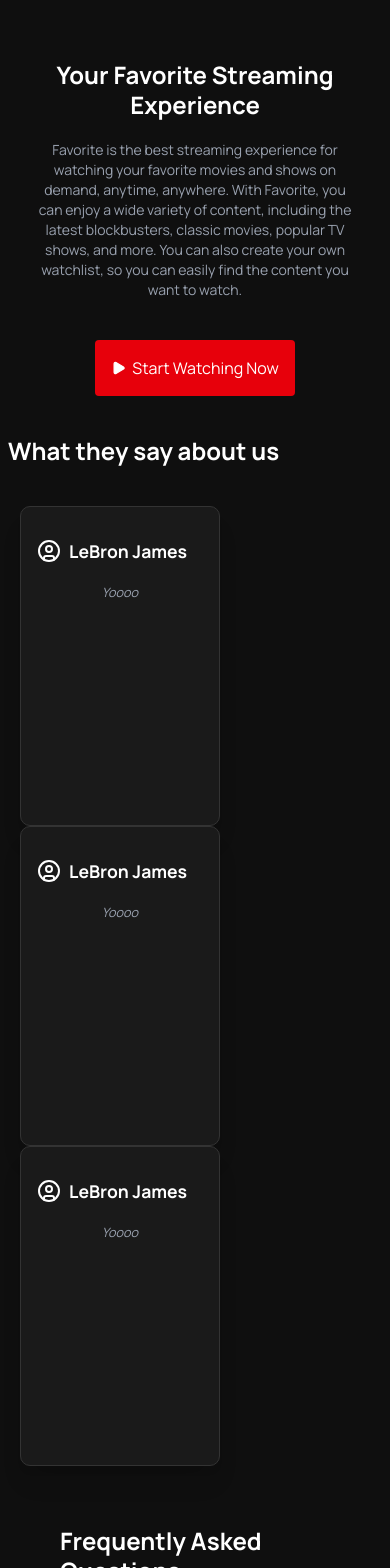
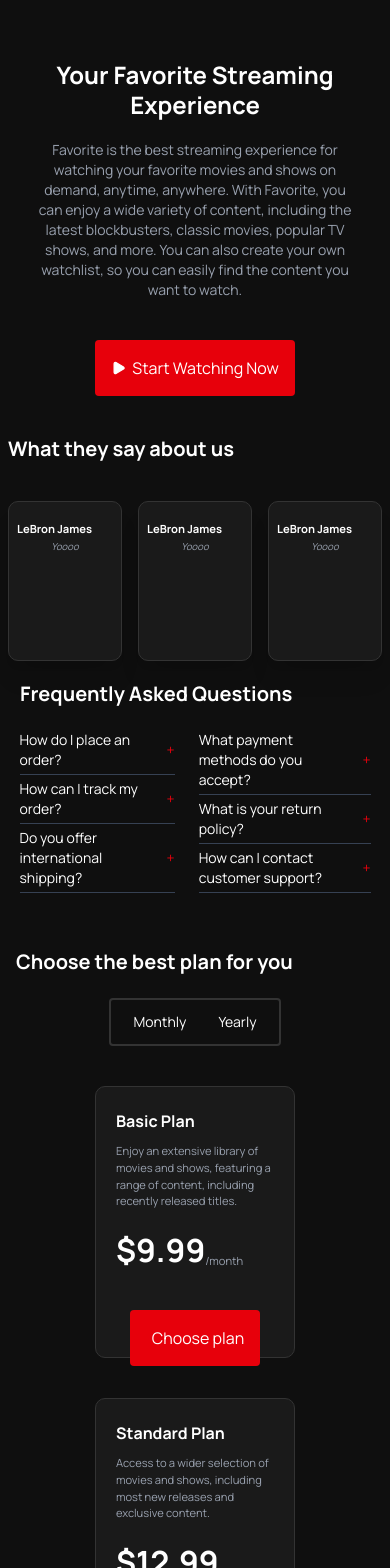
Before and after one commit to LucasSpagnoli/streaming, a Next.js app: page / in a window 390 px wide. Shown: the top 1568 px of the page. Built offline with nearby package versions, Linux system fonts and the light colour scheme.

Commit message:
responsividade para celular

```diff
--- a/components/landing/components/ctaButton.tsx
+++ b/components/landing/components/ctaButton.tsx
@@ -8,7 +8,7 @@ type CTAButtonProps = {
 
 const CTAButton = ({play, text}: CTAButtonProps) => {
     return (
-        <Link className={"bg-red-600 rounded text-white md:w-52 max-w-xs flex md:p-2 p-4 justify-center self-center mt-5"} href={"/login"}>
+        <Link className={"bg-red-600 rounded text-white lg:w-52 max-w-xs flex md:p-2 p-4 justify-center self-center mt-5"} href={"/login"}>
             {play && <Play fill={"white"} width={15}/>}
             <p className={"indent-1.5"}>{text}</p>
         </Link>
--- a/components/landing/components/faq/faqFeature.tsx
+++ b/components/landing/components/faq/faqFeature.tsx
@@ -7,9 +7,9 @@ const FaqFeature = () => {
     const right = faqArray.filter((_, i) => i % 2 !== 0)
     return (
         <article className={"w-full"}>
-            <h2 className={"text-2xl m-15 font-bold text-white leading-tight"}>Frequently Asked Questions</h2>
-            <div className={"flex gap-6 md:w-[80%] w-[50%] mx-auto"}>
-                <ul className="flex flex-col h-100">
+            <h2 className={"sm:text-2xl text-xl sm:m-15 font-bold m-5 text-white leading-tight"}>Frequently Asked Questions</h2>
+            <div className={"flex gap-6 md:w-[80%] w-[90%] mx-auto mb-10"}>
+                <ul className="flex flex-col">
                     {left.map((faq, index) => (
                         <QuestionCard
                             key={index}
@@ -18,7 +18,7 @@ const FaqFeature = () => {
                         />
                     ))}
                 </ul>
-                <ul className="flex flex-col h-100">
+                <ul className="flex flex-col">
                     {right.map((faq, index) => (
                         <QuestionCard
                             key={index}
--- a/components/landing/components/faq/questionCard.tsx
+++ b/components/landing/components/faq/questionCard.tsx
@@ -14,7 +14,7 @@ const QuestionCard = ({question, answer}: questionCardProps) => {
     return (
 
         <li className="border-b border-gray-700">
-            <button className="w-full md:py-4 py-1 text-left flex justify-between items-center text-white font-medium"
+            <button className="w-full md:py-4 py-1 text-left flex justify-between items-center text-white sm:font-medium text-sm"
                     onClick={() => setIsOpen(!isOpen)}>
                 <span>{question}</span>
                 <motion.span animate={{rotate: isOpen ? 405 : 0}} transition={{duration: 0.6, ease: "easeInOut"}} className="text-red-600 ml-4">
@@ -23,8 +23,8 @@ const QuestionCard = ({question, answer}: questionCardProps) => {
             </button>
             <AnimatePresence>
                 {isOpen &&
-                    (<motion.div initial={{height: 0, opacity: 0}} animate={{height: "auto", opacity: 1}}
-                                 exit={{height: 0, opacity: 0}}
+                    (<motion.div initial={{height: 0, opacity: 0, width: "90%"}} animate={{height: "auto", opacity: 1, width: "90%"}}
+                                 exit={{height: 0, opacity: 0, width: "90%"}}
                                  transition={{duration: 0.3, ease: "easeInOut"}}
                                  className={"overflow-hidden"}>
                         <p className="pb-4 text-gray-400 text-sm leading-relaxed">
--- a/components/landing/components/opinionCard.tsx
+++ b/components/landing/components/opinionCard.tsx
@@ -8,9 +8,9 @@ type OpinionCardProps = {
 
 const OpinionCard = ({name, text}: OpinionCardProps): JSX.Element => {
     return (
-        <div className={"lg:w-68 w-50 h-80 border-lightGray bg-customGray py-3 mx-5 shadow-xl"}>
-            <h3 className={"text-[1.1rem] mt-5 font-bold text-white leading-tight flex items-center gap-2 ml-4 lg:ml-0"}><CircleUser/>{name}</h3>
-            <p className={"text-gray-400 mt-5 text-[0.8rem] text-center italic"}>{text}</p>
+        <div className={"lg:w-68 sm:w-50 sm:h-80 h-40 w-30 sm:mx-5 mx-2 border-lightGray bg-customGray py-3 self-center shadow-xl"}>
+            <h3 className={"sm:text-[1.1rem] text-[0.7rem] sm:mt-5 mt-2 font-bold text-white leading-tight flex items-center gap-2 sm:ml-4 ml-2 lg:ml-0"}><CircleUser className={"hidden sm:block"}/>{name}</h3>
+            <p className={"text-gray-400 sm:mt-5 mt-1 sm:text-[0.8rem] text-[0.6rem] text-center italic"}>{text}</p>
         </div>
     )
 }
--- a/components/landing/components/planCard.tsx
+++ b/components/landing/components/planCard.tsx
@@ -10,11 +10,10 @@ type OpinionCardProps = {
 
 const PlanCard = ({plan, text, price, monthly}: OpinionCardProps): JSX.Element => {
     return (
-        // TODO: sombras
-        <div className={"w-88 h-68 border-lightGray bg-customGray p-3 px-5 flex flex-col"}>
+        <div className={"lg:w-88 w-50 h-68 border-lightGray bg-customGray py-3 px-5 flex flex-col"}>
             <h3 className={"text-[1rem] mt-3 font-bold text-white leading-tight flex items-center"}>{plan}</h3>
             <p className={"text-gray-400 mt-3 text-[0.7rem]"}>{text}</p>
-            <div className={"flex my-10"}>
+            <div className={"flex sm:my-10 my-5"}>
                 <h1 className={"text-[2rem] font-bold text-white leading-tight flex items-center"}>${price}</h1>
                 <p className={"text-gray-400 text-[0.7rem] self-end"}>{monthly ? "/month" : "/year"}</p>
             </div>
--- a/components/landing/features.tsx
+++ b/components/landing/features.tsx
@@ -25,8 +25,9 @@ const Features = () => {
 
             {/*Opinions*/}
             <article>
-                <h2 className={"text-2xl md:m-10 my-10 mx-2 font-bold text-white leading-tight"}>What they say about us</h2>
-                <div className={"flex justify-center sm:flex-row flex-col"}>
+                <h2 className={"sm:text-2xl text-xl md:m-10 my-10 mx-2 font-bold text-white leading-tight"}>What they say about
+                    us</h2>
+                <div className={"flex justify-center flex-row"}>
                     <OpinionCard name={"LeBron James"} text={"Yoooo"}/>
                     <OpinionCard name={"LeBron James"} text={"Yoooo"}/>
                     <OpinionCard name={"LeBron James"} text={"Yoooo"}/>
@@ -38,24 +39,30 @@ const Features = () => {
 
             {/*Buy plans*/}
             <article className={"flex flex-col"}>
-                <h2 className={"text-2xl m-15 font-bold text-white leading-tight"}>
+                <h2 className={"sm:text-2xl text-xl lg:m-10 sm:m-5 m-4 font-bold text-white leading-tight"}>
                     Choose the best plan for you
                 </h2>
 
-                <section className={"flex"}>
-                    <p className={"text-gray-400 text-md ml-15 -mt-10"}>Join Favorite and select from our flexible
+                <section className={"flex justify-center"}>
+                    <p className={"text-gray-400 text-md lg:ml-15 ml-8 mt-10 sm:mt-0 hidden sm:block"}>
+                        Join Favorite and select from our flexible
                         subscription options tailored to suit your viewing preferences. Get ready for non-stop
-                        entertainment!</p>
-                    {/*TODO: fazer clickable e pôr função de mudar os planos*/}
-                    <div className={"bg-dark border-darkGray -mt-13 ml-8"}>
+                        entertainment!
+                    </p>
+                    {/*TODO: pôr função de mudar os planos*/}
+                    <div className={"bg-dark border-darkGray sm:mr-4 sm:ml-8 mt-2 sm:mt-0 h-12"}>
                         <ul className={"flex p-1.5"}>
-                            <li className={`block list-none text-white text-sm px-4 py-1.5 link-hover`}>Monthly</li>
-                            <li className={`block list-none text-white text-sm px-4 py-1.5 link-hover`}>Yearly</li>
+                            <li className={`block list-none text-white text-sm px-4 py-1.5 link-hover`}>
+                                <button className={"link-hover"}>Monthly</button>
+                            </li>
+                            <li className={`block list-none text-white text-sm px-4 py-1.5 link-hover`}>
+                                <button className={"link-hover"}>Yearly</button>
+                            </li>
                         </ul>
                     </div>
                 </section>
 
-                <div className={"flex justify-center mt-10 gap-20"}>
+                <div className={"flex justify-center mt-10 lg:gap-20 gap-10 sm:flex-row flex-col mx-auto sm:mx-0"}>
                     <PlanCard plan={"Basic Plan"}
                               text={"Enjoy an extensive library of movies and shows, featuring a range of content, including recently released titles."}
                               price={9.99} monthly={true}/>
@@ -71,8 +78,8 @@ const Features = () => {
             {/*Free trial CTA*/}
             <article className={"flex flex-col items-center w-full mt-20"}>
                 <div
-                    className={"w-[70%] h-48 -bg-linear-300 from-red-700 to-black flex items-center justify-around border-darkGray"}>
-                    <h1 className={"text-4xl font-bold text-white leading-tight"}>
+                    className={"w-[70%] h-48 -bg-linear-300 from-red-700 to-black flex flex-col sm:flex-row items-center justify-around border-darkGray"}>
+                    <h1 className={"sm:text-4xl text-2xl text-center font-bold text-white leading-tight"}>
                         Start your free trial today!
                     </h1>
                     <CTAButton play={true} text={"Start a free trial"}/>
@@ -80,7 +87,7 @@ const Features = () => {
 
             </article>
         </section>
-    )
+)
 }
 
 export default Features
```
